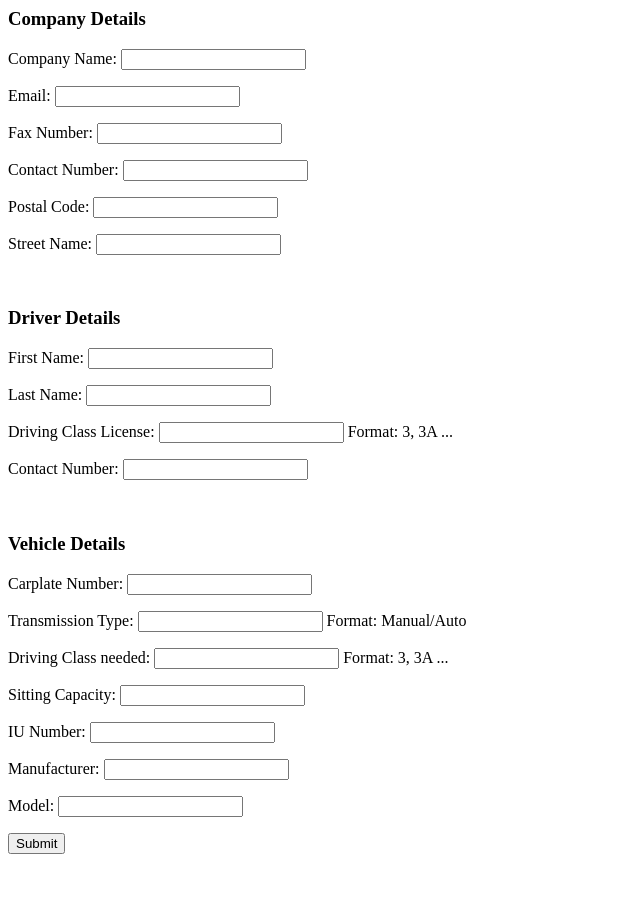
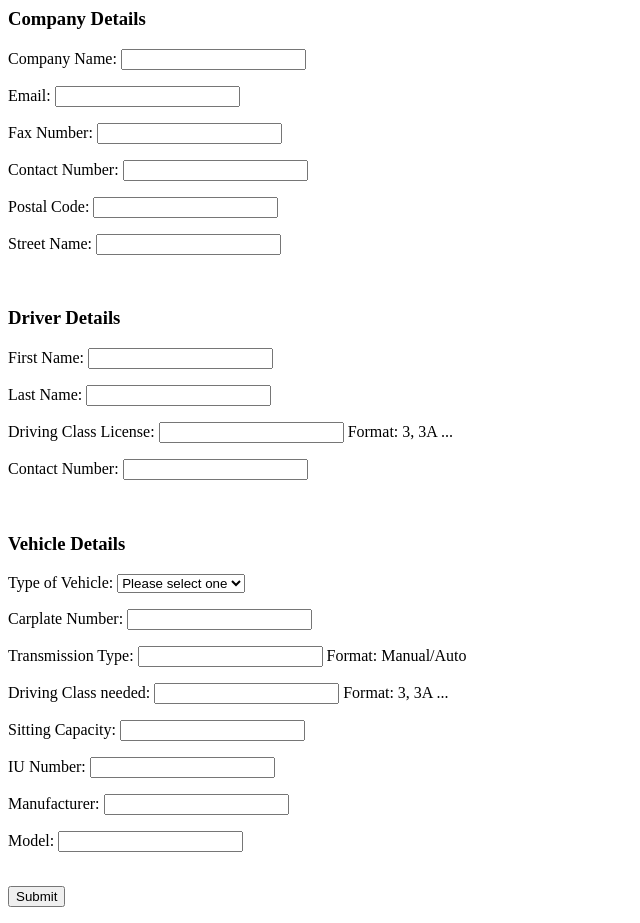
Before and after one commit to jxionglim/OnlineVBMS, a Django app: template templates/admin/addCompany.html in a window 1280 px wide. Shown: the whole page, without its empty margins (0-640 px from the left). Before the commit the page ends 854 px from the top, so only its background shows below. Run offline with Django 3.2, Linux system fonts and the light colour scheme; the template is opened without the code that fills it: values that come from a table or form of the project are taken from there, others are empty.

Commit message:
edited coy

```diff
--- a/admin/views.py
+++ b/admin/views.py
@@ -44,8 +44,9 @@ def register(request):
             cursor.execute(query, params)
             transaction.commit_unless_managed()
 
-            """query = "INSERT INTO Vehicle VALUES (%s,%s,%s,%s,%s,%s,%s)"
-            params = [
+            query = "INSERT INTO Vehicle VALUES (%s,%s,%s,%s,%s,%s,%s)"
+            print(request.POST['select'])
+            """params = [
                 request.POST['carplateNo'],
                 request.POST['iuNo'],
                 request.POST['manufacturer'],
--- a/templates/admin/addCompany.html
+++ b/templates/admin/addCompany.html
@@ -7,7 +7,37 @@
 {{ dform.as_p }}
 <br>
 <h3>Vehicle Details</h3>
+Type of Vehicle:
+<select id="select" onChange="handleSelection(value)">
+<option selected>Please select one </option>
+<option value="first">Car</option>
+<option value="second">Bus</option>
+<option value="third">Lorry</option>
+</select>
 {{ vform.as_p }}
+<div id="div1"></div>
+<br>
 <input type="submit" value="Submit" />
 </form>
 {% endblock %}
+
+<script type="text/javascript">
+function handleSelection(choice) {
+document.getElementById('select').disabled=false;
+var thediv=document.getElementById('div1');
+if (choice=="first" || choice=="second") {
+var extras=document.createElement('div');
+document.getElementById('div1').innerHTML="";
+extras.innerHTML='<label>Category: </label>' +
+                '<input name="category" type="text" style="width:200px"></input>'
+thediv.appendChild(extras);
+	}
+if (choice=="third") {
+var extras=document.createElement('div');
+document.getElementById('div1').innerHTML="";
+extras.innerHTML='<label>Ton: </label>' +
+                '<input name="ton" type="text" style="width:200px"></input>'
+thediv.appendChild(extras);
+	}
+}
+</script>
```
